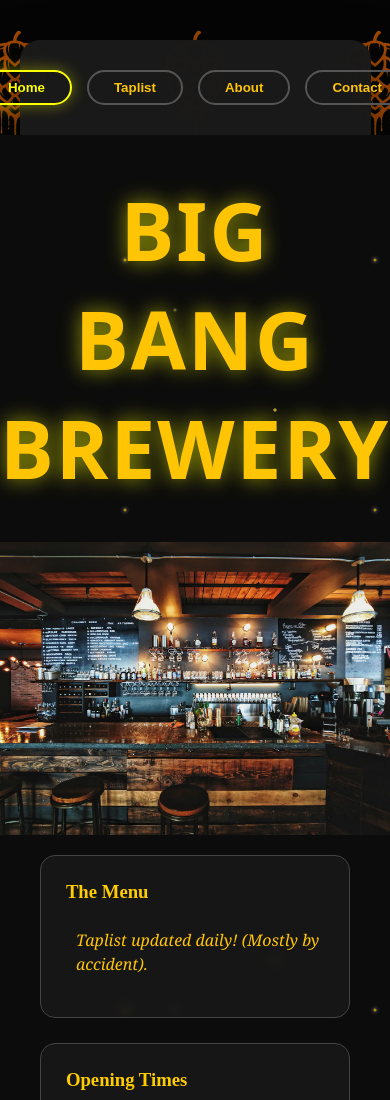
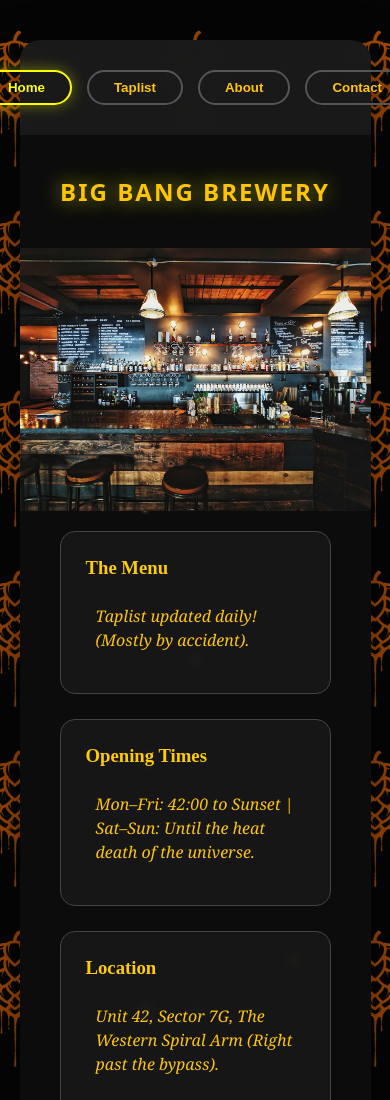
Before and after one commit to Ryan-Kaiser-22/restaurant-proj, a website built with webpack: page src/template.html in a window 390 px wide. Shown: the top 1100 px of the page. Built offline with nearby package versions, Linux system fonts and the light colour scheme; a web font is replaced by a local one.

Commit message:
fix: layour overflow and scale header for mobile

```diff
--- a/src/style.css
+++ b/src/style.css
@@ -71,7 +71,7 @@ h1 {
     display: grid;
     grid-template-columns: repeat(3, 1fr);
     gap: 20px;
-    width: 800%;
+    width: 100%;
     box-sizing: border-box;
 }
 
@@ -195,9 +195,12 @@ h1 {
     transform: scale(0.98);
 }
 
-@media (max-width: 768px) {
+@media (max-width: 600px) {
     .menu-grid {
         grid-template-columns: 1fr;
+    }
+    h1 {
+        font-size: 1.5rem;
     }
 }
 
```
